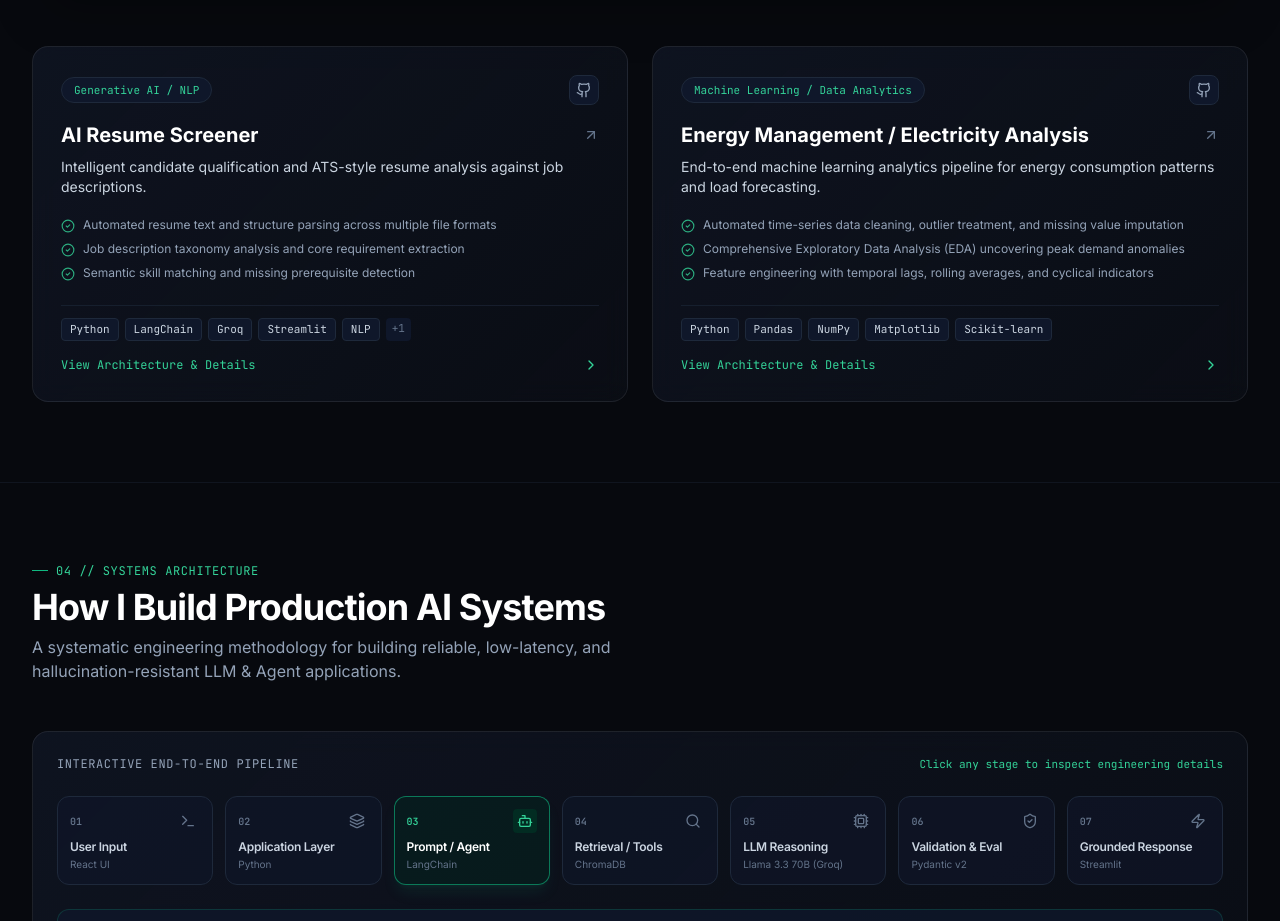
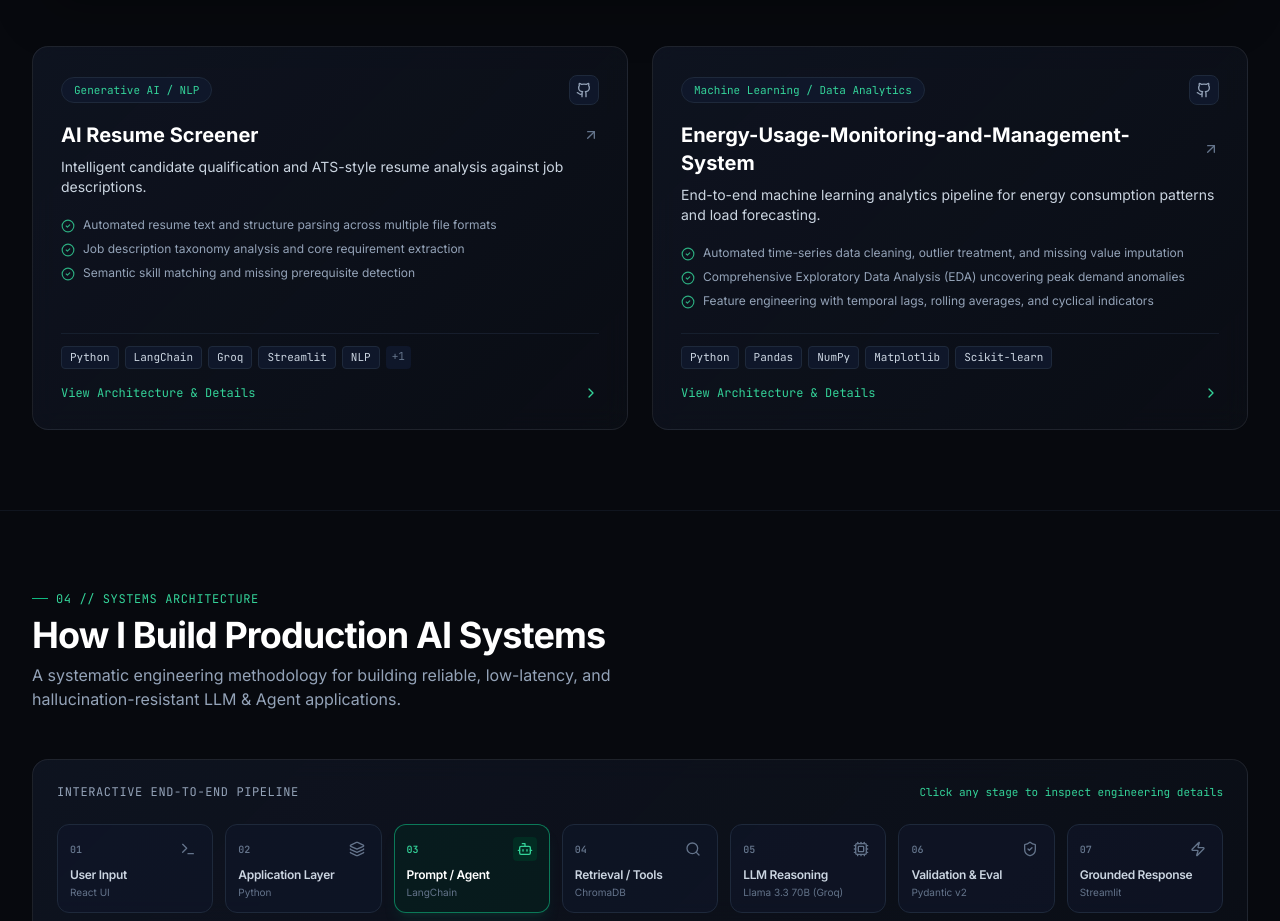
Before and after one commit to jeevams27/jeeva-portfolio, a React (Vite) app: page / in a window 1280 px wide. Shown: the part 3490-4411 px from the top of the page. Built offline with nearby package versions, Linux system fonts and the light colour scheme.

Commit message:
Update exact project title to Energy-Usage-Monitoring-and-Management-System

```diff
--- a/src/components/ResumeModal.tsx
+++ b/src/components/ResumeModal.tsx
@@ -87,7 +87,7 @@ AI & GenAI Engineer building practical applications with Large Language Models (
 - Tech: Python, LangChain, Groq, Streamlit, NLP, LLMs.
 - GitHub: https://github.com/jeevams27/Langchain-Resume-Screener
 
-### 3. Energy Management / Electricity Analysis (ML / Data Analytics)
+### 3. Energy-Usage-Monitoring-and-Management-System (ML / Data Analytics)
 - Machine learning pipeline for temporal energy consumption analysis and anomaly detection.
 - Tech: Python, Pandas, NumPy, Matplotlib, Scikit-learn.
 - GitHub: https://github.com/jeevams27/Energy-Usage-Monitoring-and-Management-System
--- a/src/data/portfolioData.ts
+++ b/src/data/portfolioData.ts
@@ -234,7 +234,7 @@ export const PROJECTS: Project[] = [
 
   {
     id: 'energy-management-analysis',
-    title: 'Energy Management / Electricity Analysis',
+    title: 'Energy-Usage-Monitoring-and-Management-System',
     category: 'Machine Learning / Data Analytics',
     featured: false,
     tagline: 'End-to-end machine learning analytics pipeline for energy consumption patterns and load forecasting.',
```
